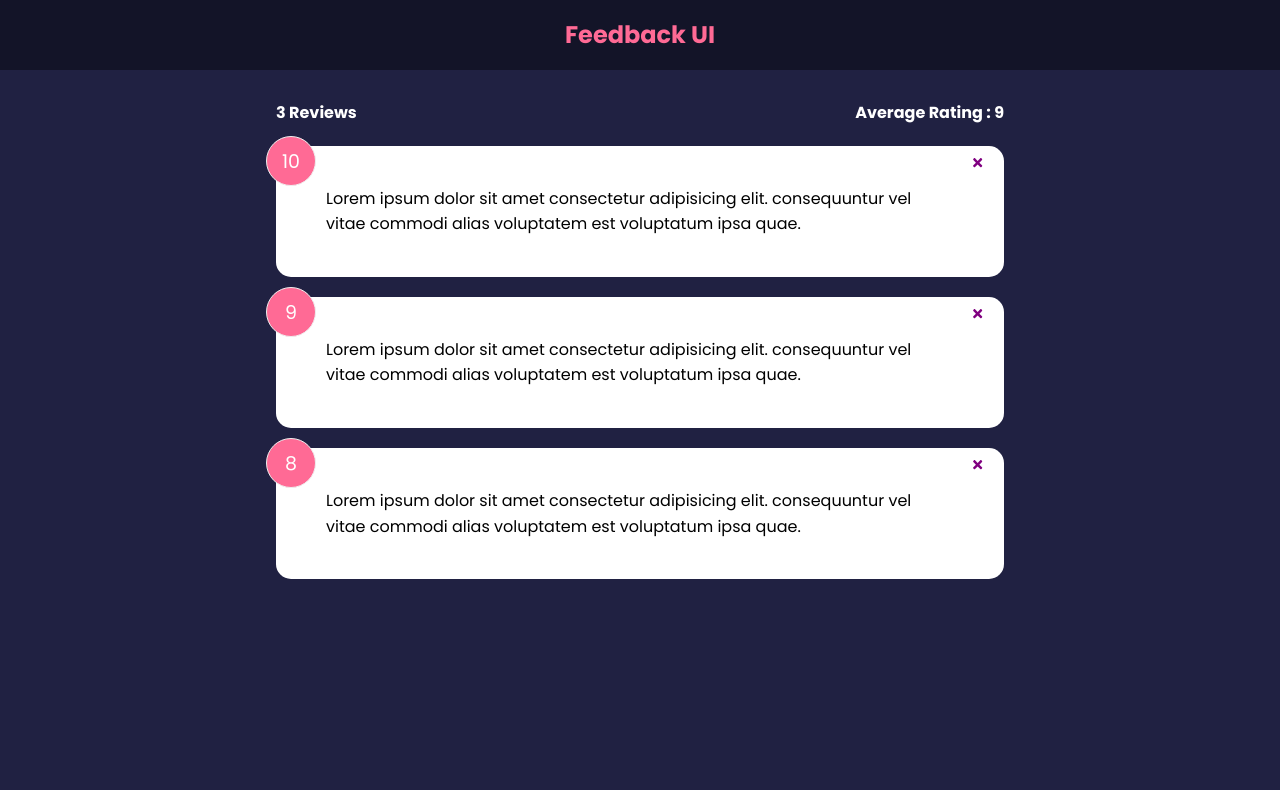
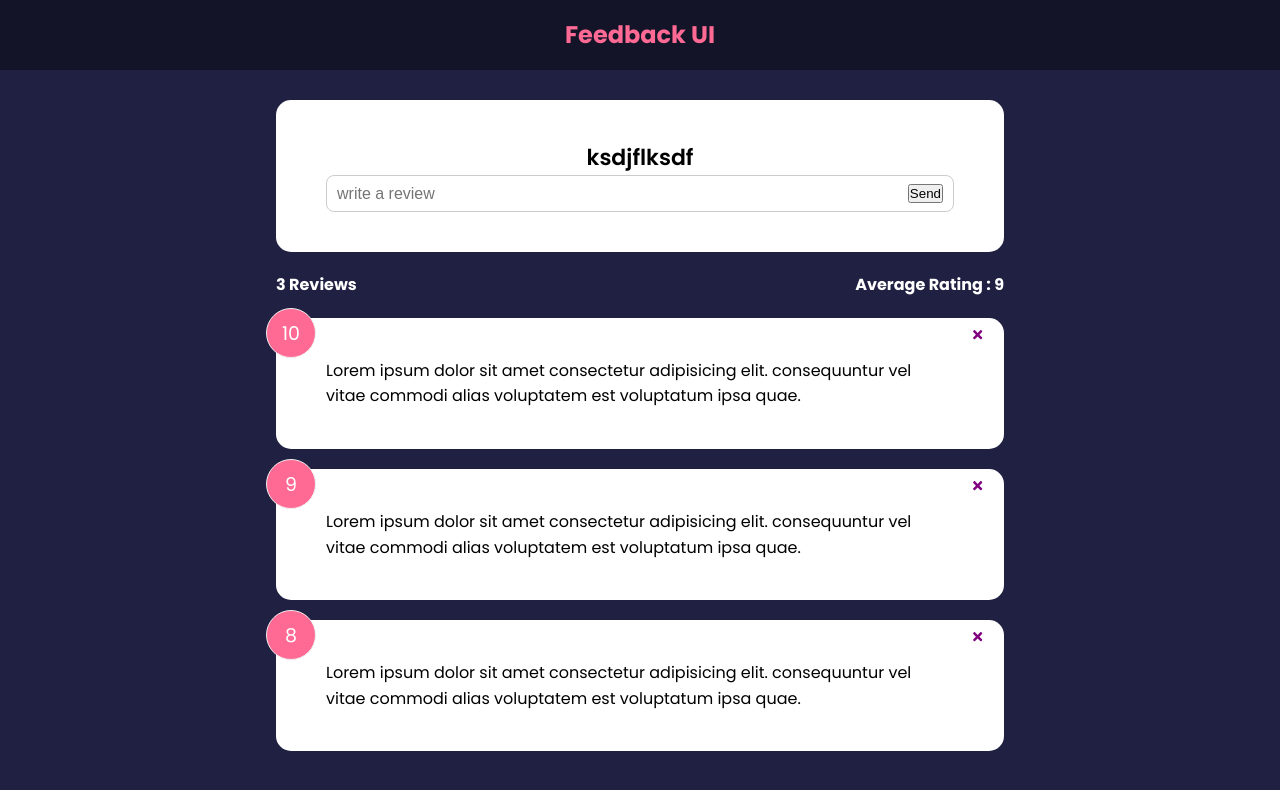
Before and after one commit to hieuvnautotech/UdemiKhoa1, a React (Create React App) app in the folder my-app/: page / in a window 1280 px wide. Shown: the top 790 px of the page. Built offline with nearby package versions, Linux system fonts and the light colour scheme.

Commit message:
form, validation, animation

```diff
--- a/my-app/src/App.js
+++ b/my-app/src/App.js
@@ -1,34 +1,33 @@
-import Header from "./components/Header"
+import Header from "./components/Header";
 import FeedbackList from "./components/FeedbackList";
-import { React, useState } from 'react'
+import { React, useState } from "react";
 import FeedbackData from "./data/FeedbackData";
-import Card from "./components/Shared/Card"
+import Card from "./components/Shared/Card";
 import FeedbackStats from "./components/FeedbackStats";
+import FeedbackForm from "./components/FeedbackForm";
 // truyền cái props text wa header, nó có hỗ trợ propsDefault nếu ko có text
 // và có hỗ trợ thư viện loại props truyền qua là string hay boolean
 function App() {
-
   const [feedback, setFeedback] = useState(FeedbackData);
 
   const deleteFeedback = (id) => {
     // console.log('App', id)
-      if(window.confirm('Are you sure you want to delete')){
-        setFeedback(feedback.filter((item)=>item.id !== id))
+    if (window.confirm("Are you sure you want to delete")) {
+      setFeedback(feedback.filter((item) => item.id !== id));
     }
-    }
+  };
 
   return (
     <>
       <Header />
       <div className="container">
-          <FeedbackStats feedback={feedback}/>
-                <FeedbackList feedback={feedback}
-                  handleDelete={deleteFeedback}
-                />
+        <FeedbackForm />
+        <FeedbackStats feedback={feedback} />
+        <FeedbackList feedback={feedback} handleDelete={deleteFeedback} />
         {/* <Card>haha</Card> */}
       </div>
     </>
   );
 }
 
-export default App
+export default App;
--- /dev/null
+++ b/my-app/src/components/FeedbackForm.js
@@ -0,0 +1,30 @@
+import { useState } from "react";
+import Card from "./Shared/Card";
+function FeedbackForm() {
+  const [text, setText] = useState("");
+
+  const handleTextChange = (e) => {
+    console.log(e.target.value);
+  };
+
+  return (
+    <>
+      <Card>
+        <form>
+          <h2>ksdjflksdf</h2>
+          <div className="input-group">
+            <input
+              type="text"
+              placeholder="write a review"
+              onChange={handleTextChange}
+              value={text}
+            />
+            <button type="submit">Send</button>
+          </div>
+        </form>
+      </Card>
+    </>
+  );
+}
+
+export default FeedbackForm;
--- a/my-app/src/index.js
+++ b/my-app/src/index.js
@@ -5,7 +5,7 @@ import "./index.css"
 
 // bài này cài npm i react-icons
 // chỉ cách truyền data từ children lên app.js
-
+// bài này tập làm form
 const root = ReactDOM.createRoot(document.getElementById('root'));
 root.render(
   <>
```
Lines whose indentation alone changed are shown as unchanged.
